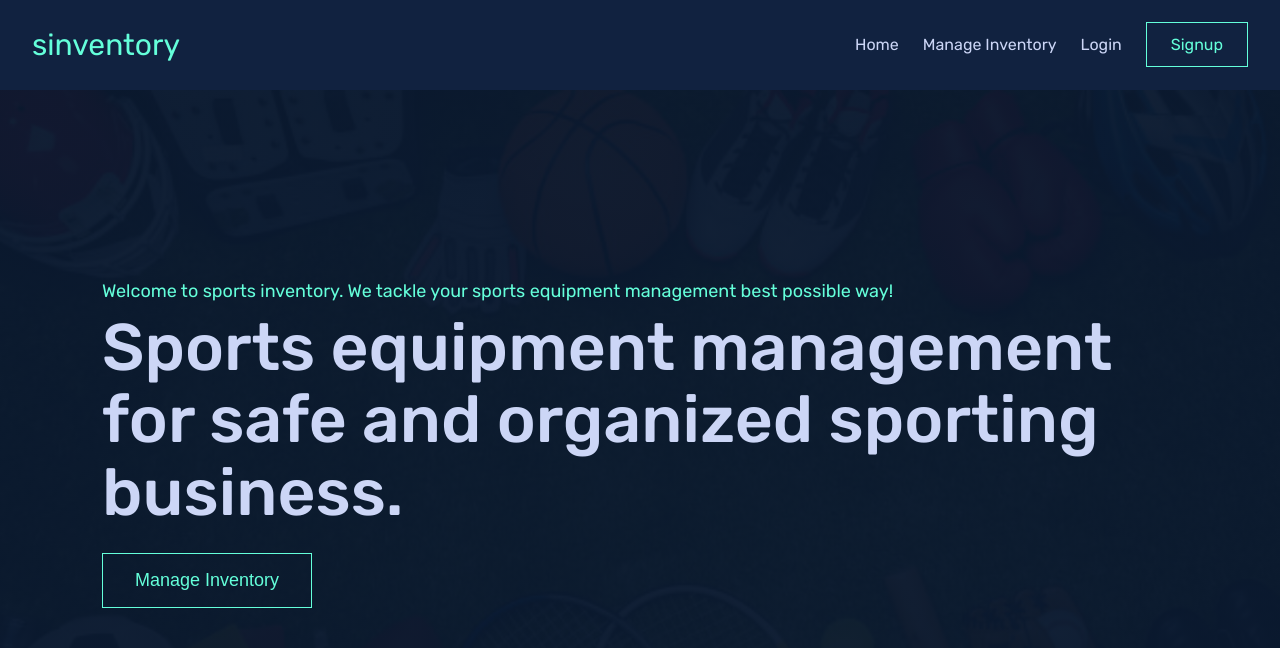
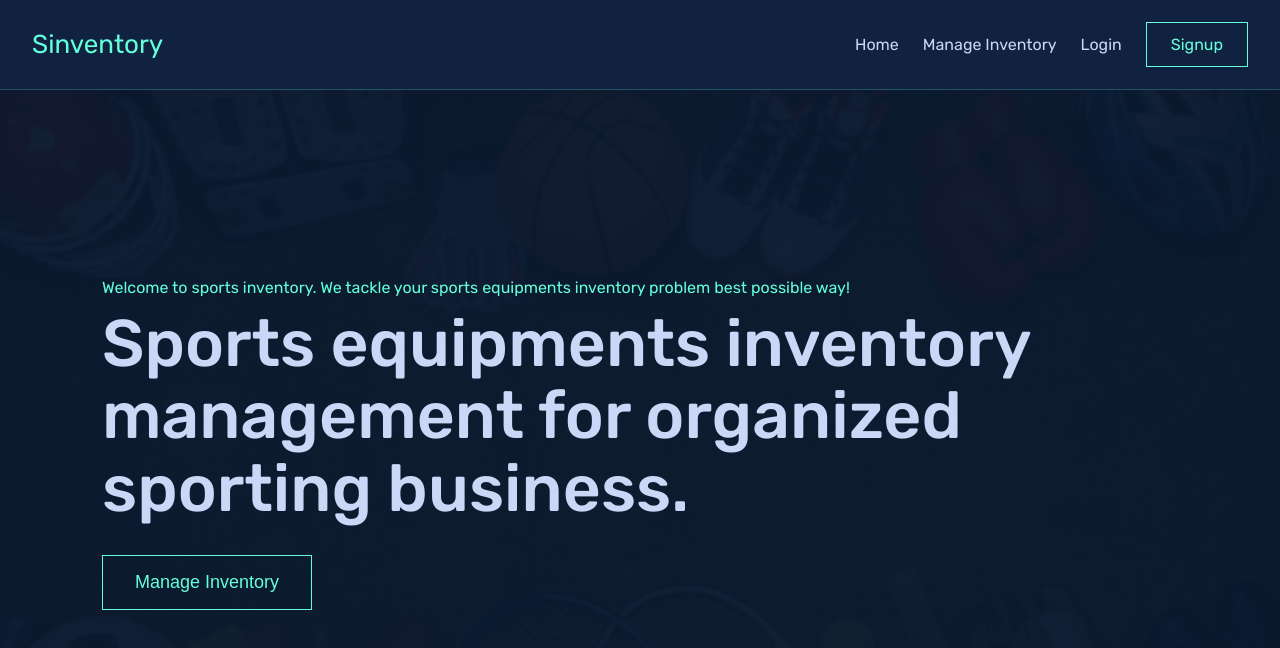
Before and after one commit to tanvirch0750/Sports-Zone-Inventory---Client, a React (Create React App) app: page / in a window 1280 px wide. Shown: the top 648 px of the page. Built offline with nearby package versions, Linux system fonts and the light colour scheme.

Commit message:
change banner style

```diff
--- a/src/components/Banner/Banner.css
+++ b/src/components/Banner/Banner.css
@@ -19,7 +19,7 @@
 }
 
 .banner p {
-  font-size: 1.8rem;
+  font-size: 1.6rem;
   color: var(--color-secondary);
   margin-bottom: 1.2rem;
 }
@@ -31,7 +31,7 @@
   color: var(--color-slate-lightest);
   text-transform: none;
   letter-spacing: 0.05px;
-  margin-bottom: 2.4rem;
+  margin-bottom: 3rem;
 }
 
 .banner h1 span {
--- a/src/components/Banner/Banner.jsx
+++ b/src/components/Banner/Banner.jsx
@@ -6,11 +6,12 @@ const Banner = () => {
     <section className="banner">
       <div className="banner-inner container">
         <p>
-          Welcome to sports inventory. We tackle your sports equipment
-          management best possible way!
+          Welcome to sports inventory. We tackle your sports equipments
+          inventory problem best possible way!
         </p>
         <h1>
-          Sports equipment management for safe and organized sporting business.
+          Sports equipments inventory management for organized sporting
+          business.
         </h1>
         <button className="btn btn-lg">Manage Inventory</button>
       </div>
--- a/src/shared/Header/Header.css
+++ b/src/shared/Header/Header.css
@@ -5,6 +5,7 @@
   display: flex;
   justify-content: space-between;
   align-items: center;
+  border-bottom: 1px solid rgba(100, 255, 219, 0.219);
 }
 
 .logo {
@@ -13,7 +14,7 @@
 }
 
 .logo-link {
-  font-size: 3rem;
+  font-size: 2.6rem;
   color: var(--color-secondary);
   text-decoration: none;
 }
--- a/src/shared/Header/Header.jsx
+++ b/src/shared/Header/Header.jsx
@@ -7,7 +7,7 @@ const Header = () => {
     <header className="header">
       <div className="logo">
         <Link className="logo-link" to="/">
-          sinventory
+          Sinventory
         </Link>
       </div>
       <ul className="navigation">
```
